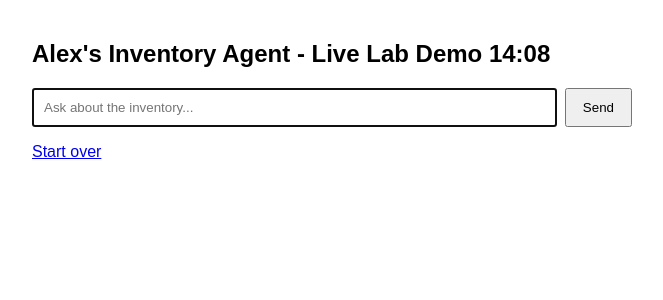
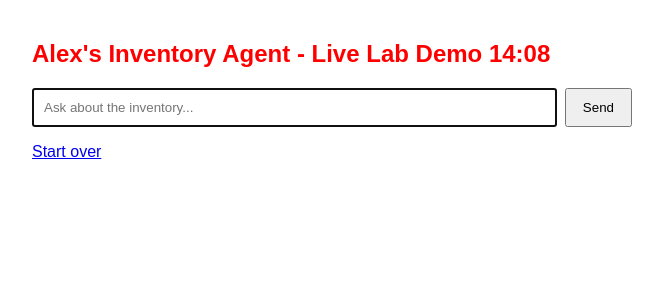
Before and after one commit to Alex-Dekermenjian/ai-agent-cicd, a Django app: page / in a window 1280 px wide. Shown: the top 300 px of the page, without its empty margins (308-971 px from the left). Run offline with Django 5.2, Linux system fonts and the light colour scheme.

Commit message:
Change title color to red

```diff
--- a/chat/templates/chat.html
+++ b/chat/templates/chat.html
@@ -14,7 +14,7 @@
 </head>
 <body>
 
-<h2>Alex's Inventory Agent - Live Lab Demo 14:08</h2>
+<h2 style="color:red">Alex's Inventory Agent - Live Lab Demo 14:08</h2>
 
 {% for message in history %}
     <div class="msg {{ message.role }}">{{ message.text }}</div>
```
